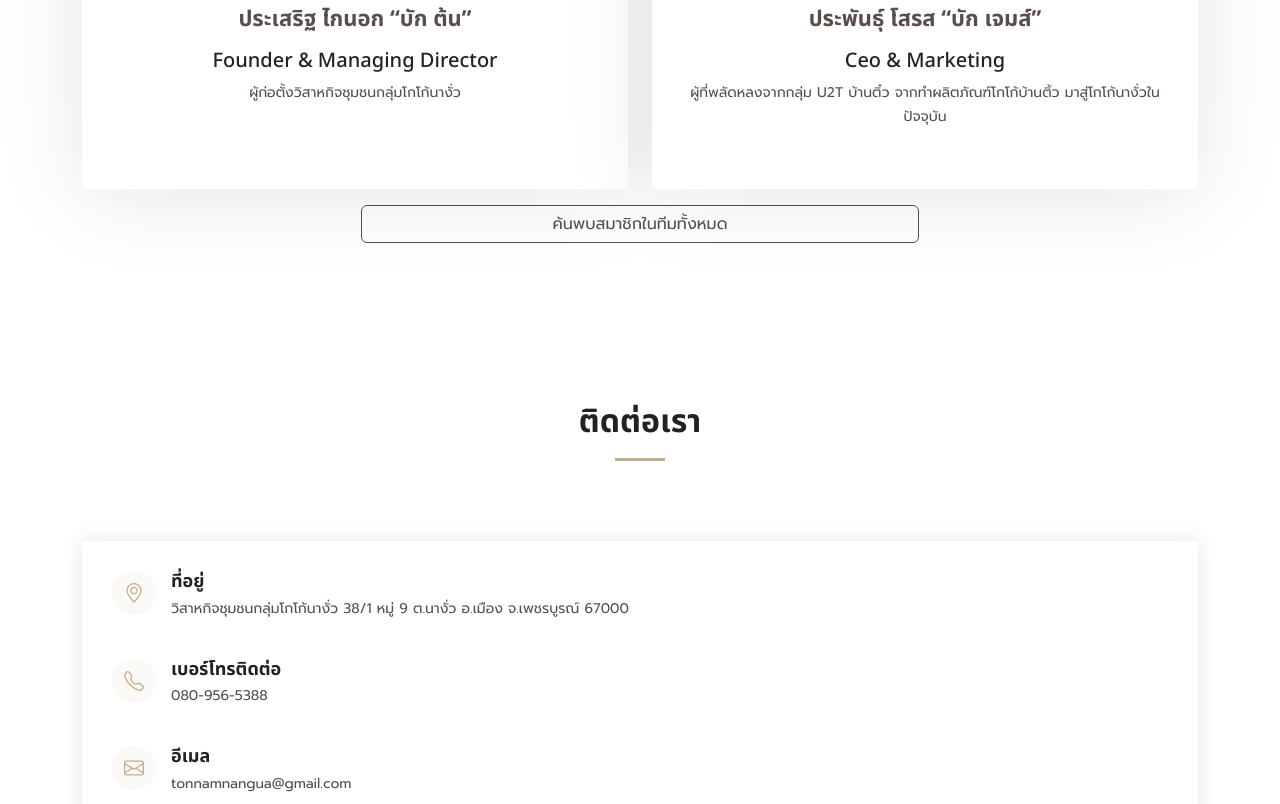
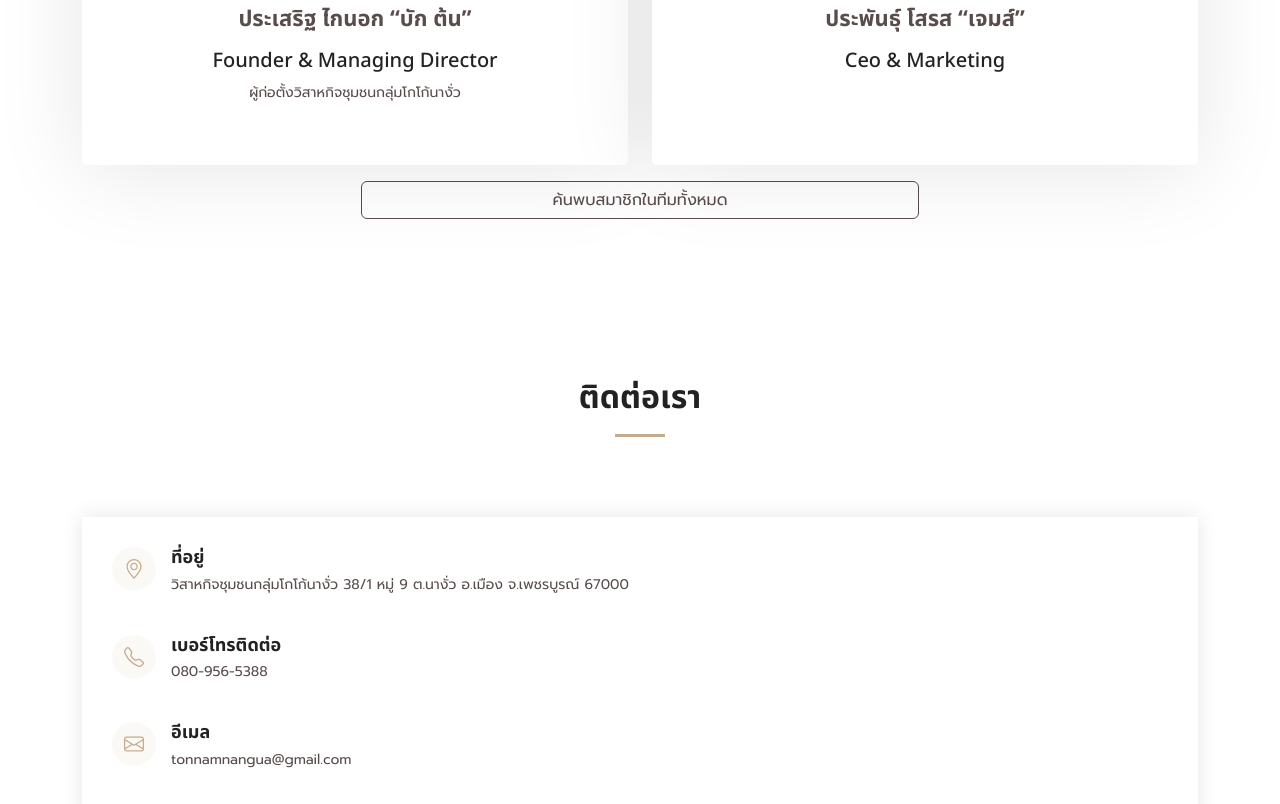
Before and after one commit to Cocoa381/cocoanangua, a plain HTML site: page index.html in a window 1280 px wide. Shown: the part 3882-4686 px from the top of the page. Drawn offline with Linux system fonts and the light colour scheme.

Commit message:
Update index.html

```diff
--- a/index.html
+++ b/index.html
@@ -283,11 +283,10 @@
                   <img src="assets/img/personnel/ceo1.JPG" class="team-img" alt="">
                 </div>
                 <a href="#" class="stretched-link">
-                  <h3>ประพันธุ์ โสรส “บัก เจมส์”</h3>
+                  <h3>ประพันธุ์ โสรส “เจมส์”</h3>
                 </a>
                 <h5>Ceo & Marketing</h5>
                 <p>
-                ผู้ที่พลัดหลงจากกลุ่ม U2T บ้านติ๋ว จากทำผลิตภัณฑ์โกโก้บ้านติ้ว มาสู่โกโก้นางั่วในปัจจุบัน
                 </p>
               </div>
             </div>
```
